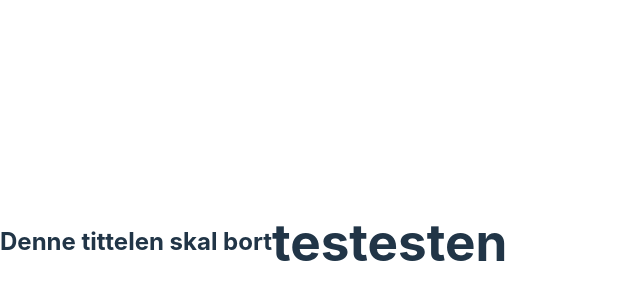
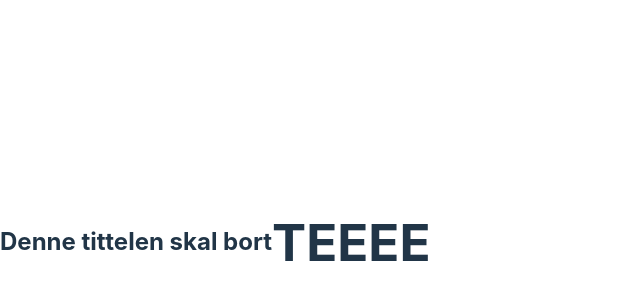
Before and after one commit to hovdis/hovdis.github.io, a React (Vite) app: page / in a window 1280 px wide. Shown: the part 158-458 px from the top of the page, without its empty margins (0-640 px from the left). Built offline with nearby package versions, Linux system fonts and the light colour scheme.

Commit message:
gitlab -> github

```diff
--- a/index.html
+++ b/index.html
@@ -7,7 +7,6 @@
     <meta name="viewport" content="width=device-width, initial-scale=1.0" />
     <title>Nå er jeg sur</title>
   </head>
-  <meta http-equiv="Permissions-Policy" content="interest-cohort=()">
   <body>
     <div id="root"></div>
     <script async type="text/jsx" src="/src/main.jsx"></script>
--- a/src/main.jsx
+++ b/src/main.jsx
@@ -1,13 +1,11 @@
 import React from "react";
-import { createRoot } from "react-dom/client";
+import ReactDOM from "react-dom/client";
 import App from "./App.jsx";
 import "./index.css";
 
-const root = createRoot(document.getElementById("root"));
-
-root.render(
+ReactDOM.createRoot(document.getElementById("root")).render(
   <React.StrictMode>
-    <h1>testesten</h1>
+    <h1>TEEEE</h1>
     <App />
   </React.StrictMode>
 );
```
Also changed, not shown: .github-ci.yml (renamed from .gitlab-ci.yml).
